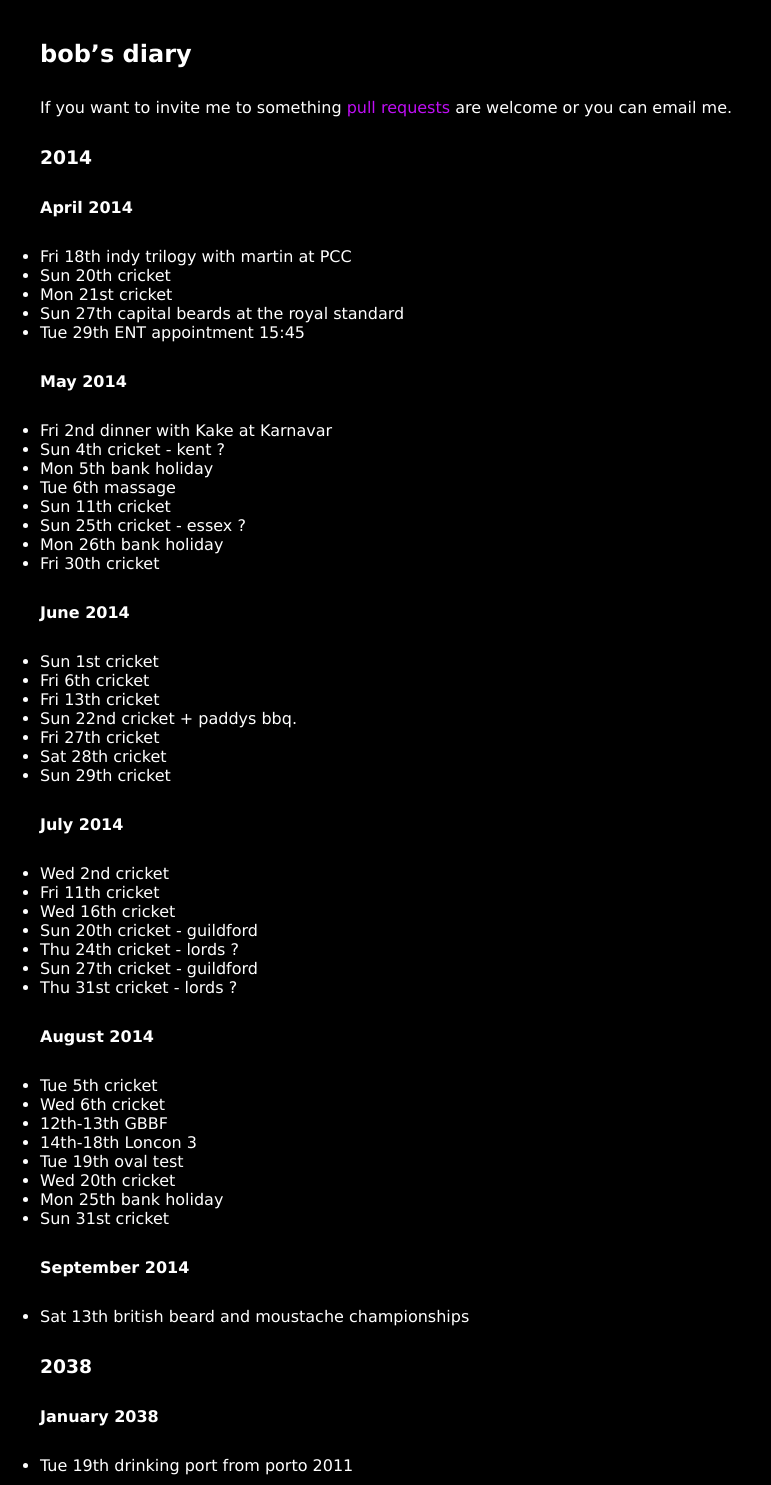
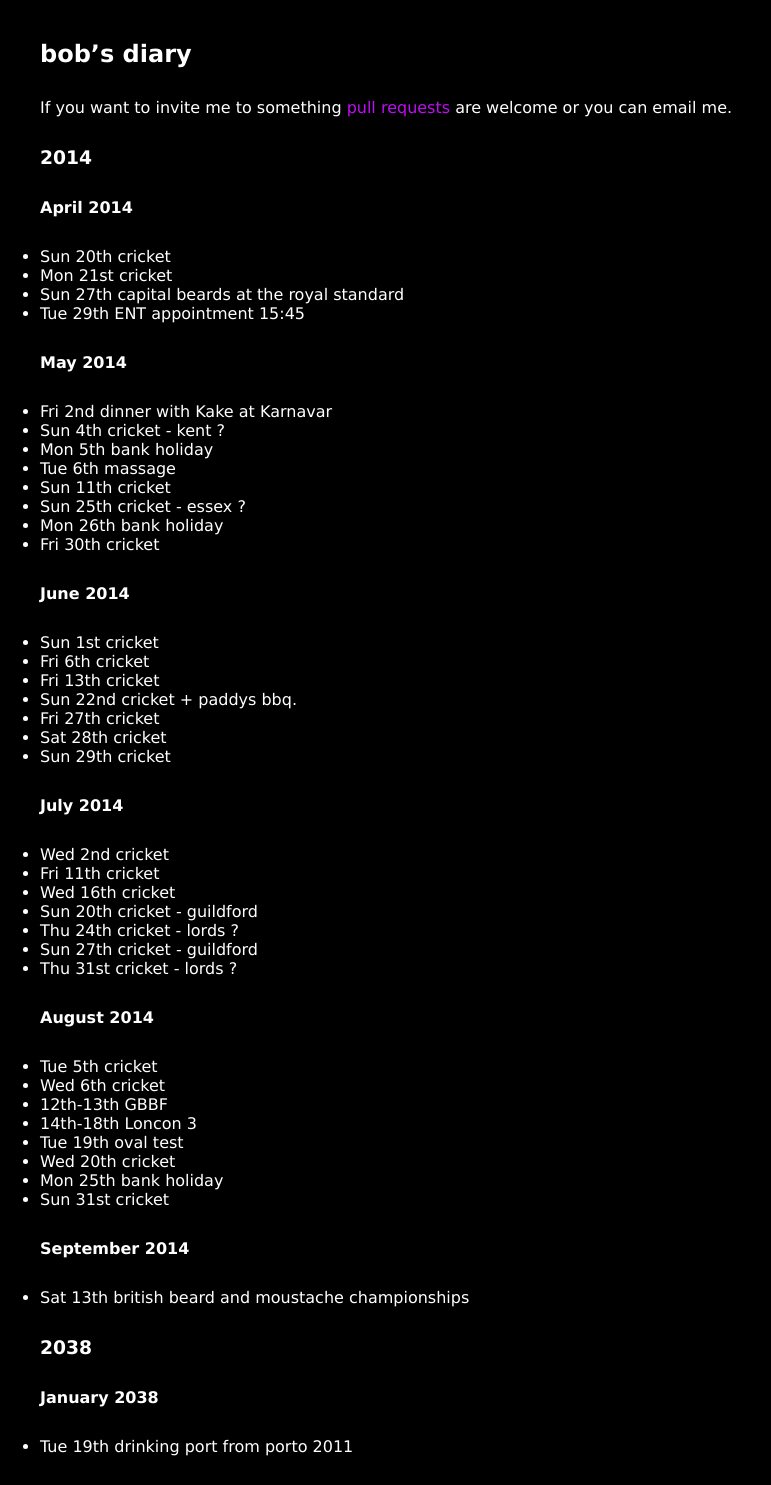
Before and after one commit to rjw1/randomness.org.uk, a Jekyll site: the page built from diary/index.md, in a window 1280 px wide. Shown: the whole page, without its empty margins (0-771 px from the left). Built offline with Jekyll 4.4.1, drawn with Linux system fonts in a browser that asks for light colours; Markdown is read by kramdown in place of the engine named in the settings.

Commit message:
watched indy

```diff
--- a/diary/index.md
+++ b/diary/index.md
@@ -11,7 +11,6 @@ are welcome or you can email me.
 
 #### April 2014 ####
 
-* Fri 18th indy trilogy with martin at PCC
 * Sun 20th cricket
 * Mon 21st cricket
 * Sun 27th capital beards at the royal standard
```
